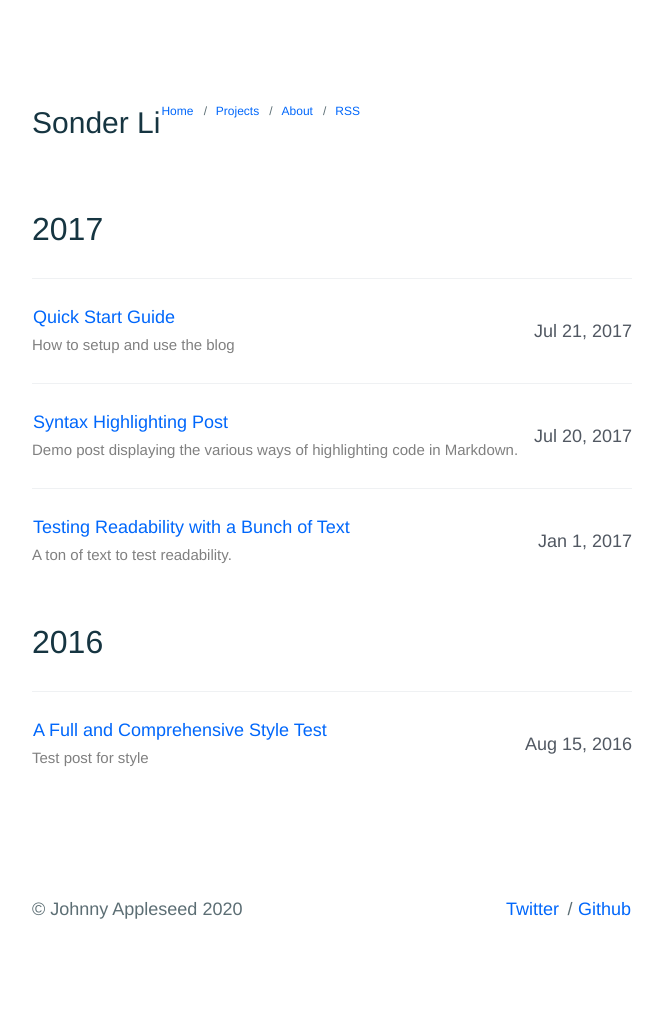
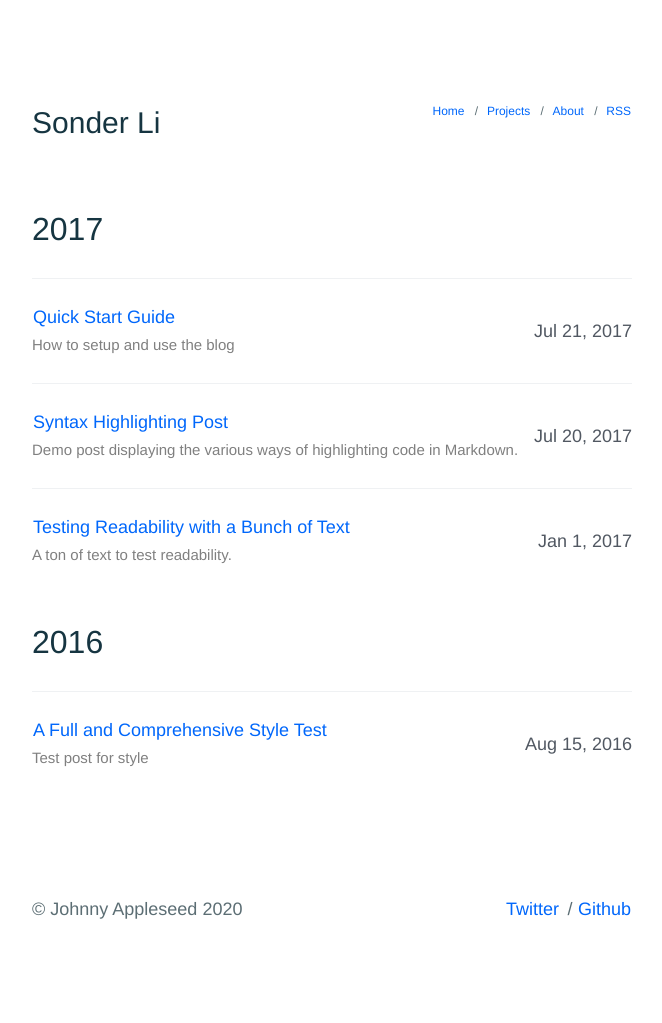
Before and after one commit to sumchuenli/sumchuenli.github.io, a Jekyll site: the page built from index.html, in a window 1280 px wide. Shown: the whole page, without its empty margins (308-970 px from the left). Built offline with Jekyll 4.4.1, drawn with Linux system fonts in a browser that asks for light colours.

Commit message:
Update header.html

```diff
--- a/_includes/header.html
+++ b/_includes/header.html
@@ -1,5 +1,5 @@
 <header class="c-page__header">
-  <div style="display:table-cell; vertical-align:text-bottom">
+  <div style="vertical-align:text-bottom">
   <div style="float:left"><h1>{{ site.title}}</h1></div>
   <div style="float:right">
   <p>
```
